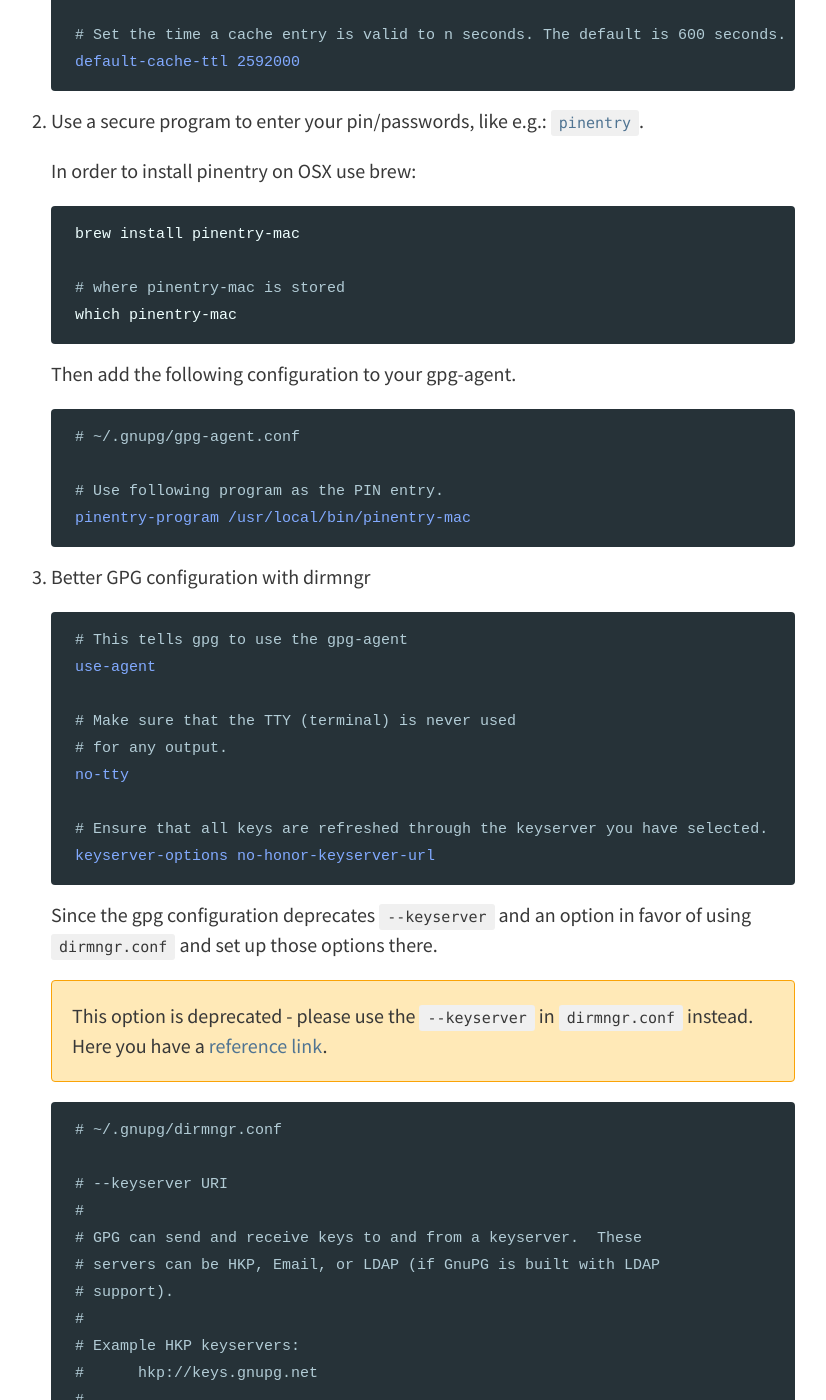
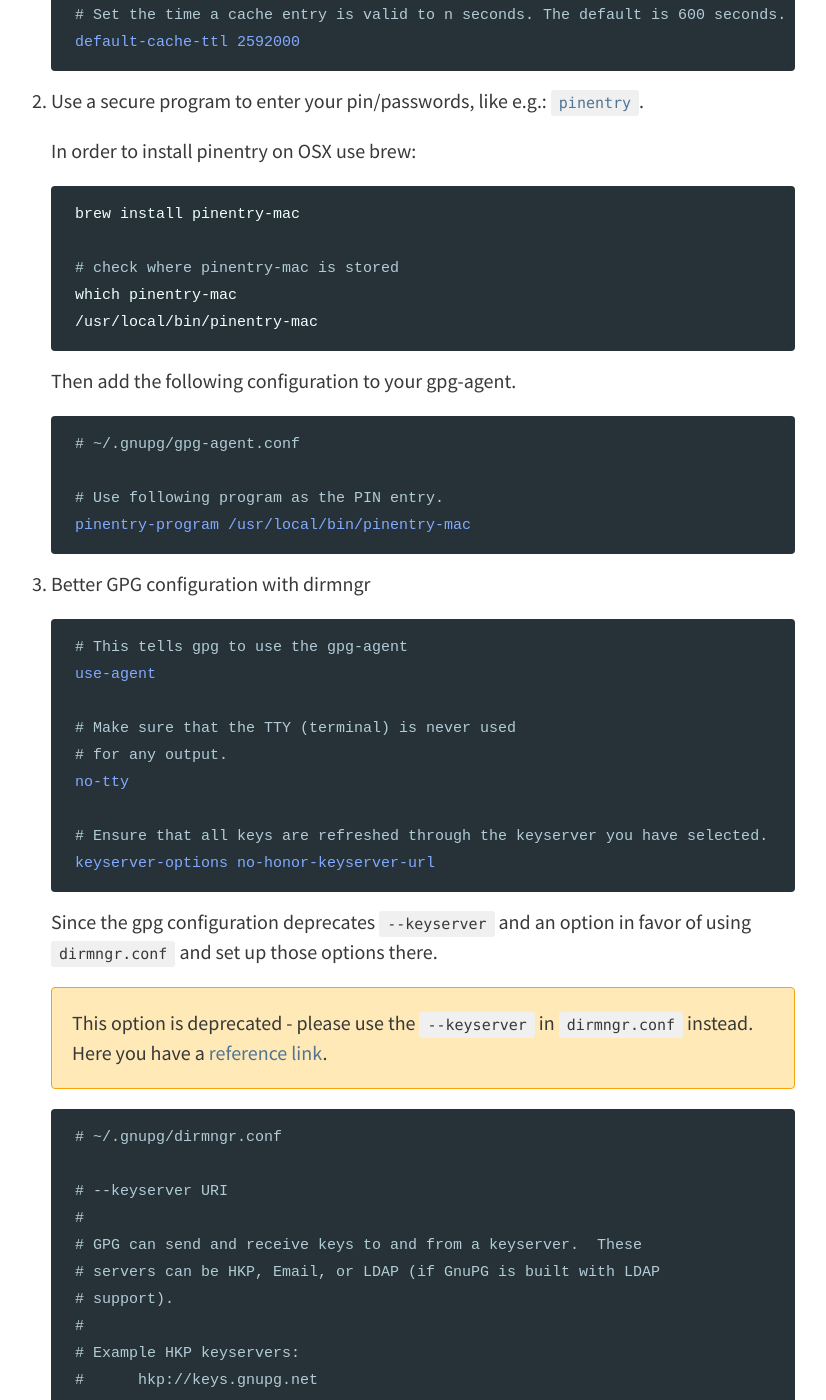
Before and after one commit to egel/egel.github.io, a Jekyll site: the page built from _posts/2019-03-24-the-lesson-of-verifying-git-commits.md, in a window 1280 px wide and 1400 px high, scrolled down 5847 px. Shown: the whole window, without its empty margins (229-1055 px from the left). Built offline with Jekyll 4.4.1, drawn with Linux system fonts in a browser that asks for light colours; nearby versions of some CDN libraries; comment, search, counter and statistics services are not loaded.

Commit message:
Improve displaying last lists in blockquotes elements

````diff
--- a/_posts/2019-03-24-the-lesson-of-verifying-git-commits.md
+++ b/_posts/2019-03-24-the-lesson-of-verifying-git-commits.md
@@ -139,8 +139,9 @@
     ```bash
     brew install pinentry-mac
 
-    # where pinentry-mac is stored
+    # check where pinentry-mac is stored
     which pinentry-mac
+    /usr/local/bin/pinentry-mac
     ```
 
     Then add the following configuration to your gpg-agent.
--- a/_sass/base/_global.scss
+++ b/_sass/base/_global.scss
@@ -53,6 +53,13 @@
 
 dd {
   margin-left: 2em;
+}
+
+blockquote {
+  ul:last-child,
+  ol:last-child {
+    margin-bottom: 0;
+  }
 }
 
 p,
````
